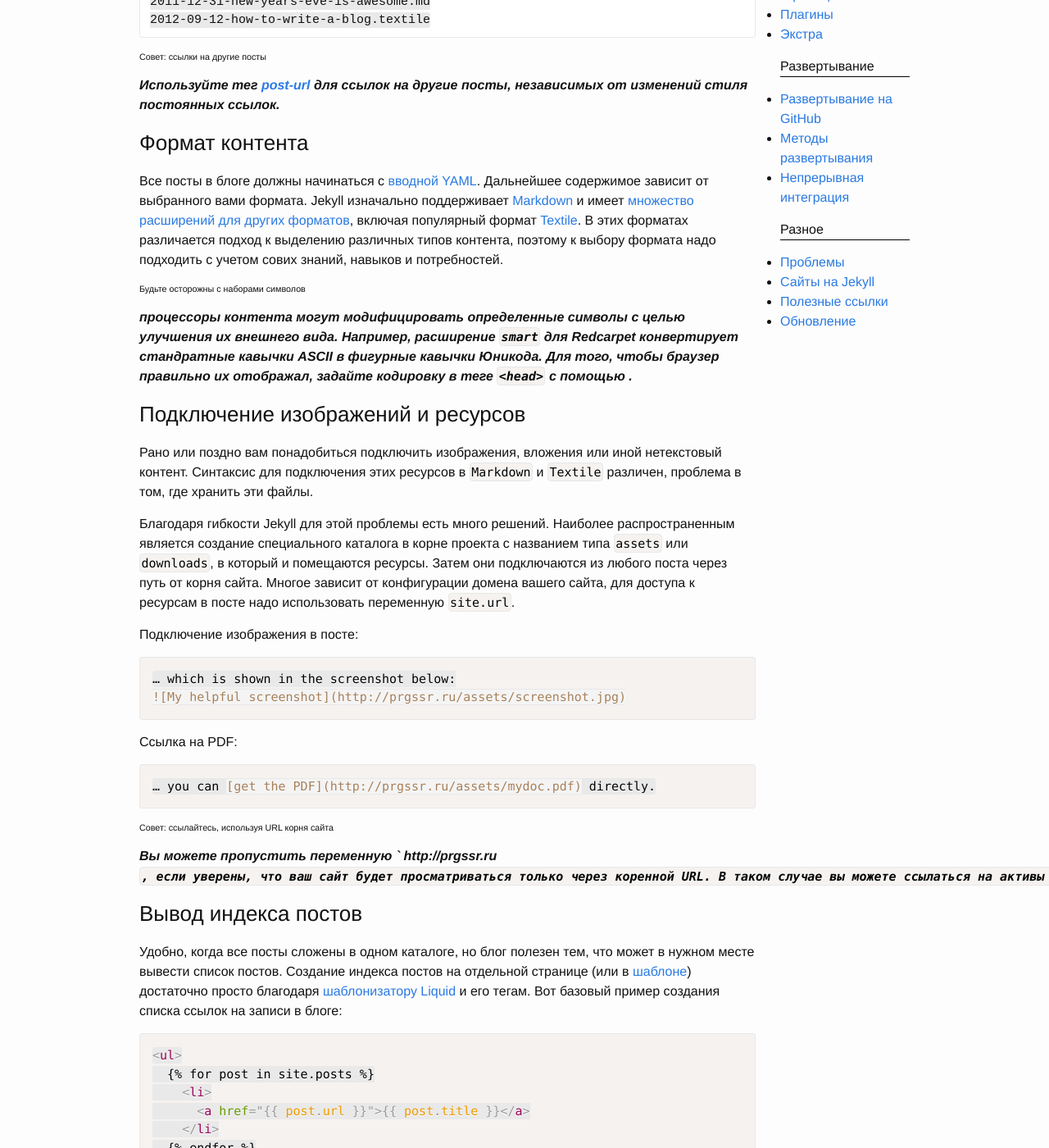
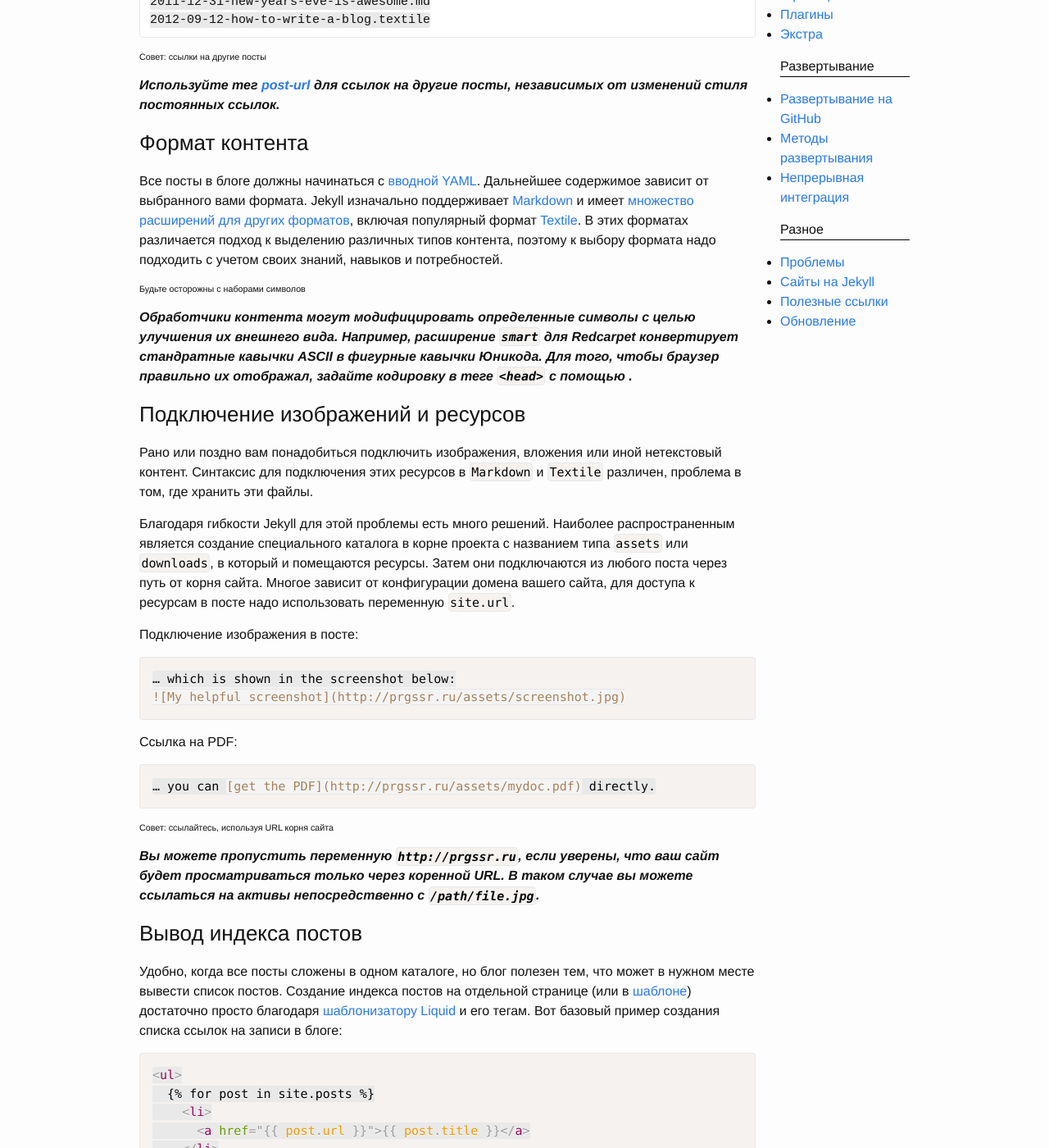
Before and after one commit to prgssr/prgssr.github.io, a Jekyll site: the page built from _documentation/08_writing_posts.markdown, in a window 1280 px wide and 1400 px high, scrolled down 807 px. Shown: the whole window at 82% size. Built offline with Jekyll 4.4.1, drawn with Linux system fonts in a browser that asks for light colours; some of the changed text lies outside the part shown.

Commit message:
Update 08_writing_posts.markdown

````diff
--- a/_documentation/08_writing_posts.markdown
+++ b/_documentation/08_writing_posts.markdown
@@ -32,10 +32,10 @@
 
 ### Формат контента
 
-Все посты в блоге должны начинаться с [вводной YAML](/documentation/07_frontmatter.html). Дальнейшее содержимое зависит от выбранного вами формата. Jekyll  изначально поддерживает [Markdown](http://daringfireball.net/projects/markdown/) и имеет [множество расширений для других форматов](/documentation/20_plugins.html#converters-1), включая популярный формат [Textile](http://redcloth.org/textile). В этих форматах различается подход к выделению различных типов контента, поэтому к выбору формата надо подходить с учетом сових знаний, навыков и потребностей.
+Все посты в блоге должны начинаться с [вводной YAML](/documentation/07_frontmatter.html). Дальнейшее содержимое зависит от выбранного вами формата. Jekyll  изначально поддерживает [Markdown](http://daringfireball.net/projects/markdown/) и имеет [множество расширений для других форматов](/documentation/20_plugins.html#converters-1), включая популярный формат [Textile](http://redcloth.org/textile). В этих форматах различается подход к выделению различных типов контента, поэтому к выбору формата надо подходить с учетом своих знаний, навыков и потребностей.
 
 ###### Будьте осторожны с наборами символов
-***процессоры контента могут модифицировать определенные символы с целью улучшения их внешнего вида. Например, расширение `smart` для Redcarpet конвертирует стандратные кавычки ASCII в фигурные кавычки Юникода. Для того, чтобы браузер правильно их отображал, задайте кодировку в теге `<head>` с помощью <meta charset="utf-8">.***
+***Обработчики контента могут модифицировать определенные символы с целью улучшения их внешнего вида. Например, расширение `smart` для Redcarpet конвертирует стандратные кавычки ASCII в фигурные кавычки Юникода. Для того, чтобы браузер правильно их отображал, задайте кодировку в теге `<head>` с помощью <meta charset="utf-8">.***
 
 ### Подключение изображений и ресурсов
 
@@ -57,7 +57,7 @@
 ```
 
 ###### Совет: ссылайтесь, используя URL корня сайта
-***Вы можете пропустить переменную ` {{ site.url }} `, если уверены, что ваш сайт будет просматриваться только через коренной URL. В таком случае вы можете ссылаться на активы непосредственно с `/path/file.jpg`.***
+***Вы можете пропустить переменную `{{ site.url }}`, если уверены, что ваш сайт будет просматриваться только через коренной URL. В таком случае вы можете ссылаться на активы непосредственно с `/path/file.jpg`.***
 
 ### Вывод индекса постов
 
@@ -76,7 +76,7 @@
 {% endraw %}
 Конечно, это самый простой образец - у вас есть полный контроль над внешним видом и структурой сайта. Подробнее кастомизация описана в разделе ["как работают шаблоны"](http://jekyllrb.com/docs/templates/).
 
-Запомните, что переменная ` post` из примера существует только внутри цикла ` for`. Если вам нужен доступ к текущей странице/посту, используйте переменную `page`.
+Запомните, что переменная `post` из примера существует только внутри цикла `for`. Если вам нужен доступ к текущей странице/посту, используйте переменную `page`.
 
 ### Выдержка из постов
 
@@ -100,7 +100,7 @@
 {{ post.excerpt | remove: '<p>' | remove: '</p>' }}
 ```
 {% endraw %}
-Если вас не устраивает атоматическая генерация выдержки, вы можете задать собственную настройку ` excerpt` внутри вводной. Также вы можете определить во вводной собственный сепаратор выдержки `excerpt_separator `.
+Если вас не устраивает атоматическая генерация выдержки, вы можете задать собственную настройку `excerpt` внутри вводной. Также вы можете определить во вводной собственный сепаратор выдержки `excerpt_separator`.
 
 ```yaml
 ---
@@ -112,7 +112,7 @@
 Out-of-excerpt
 ```
 
-Полностью отключить выдержку можно задав `excerpt_separator` значение ` ""`.
+Полностью отключить выдержку можно задав `excerpt_separator` значение `""`.
 
 Также как и весь остальной контент, сгенерированный Liquid, вы можете обработать выдержку фильтром `| strip_html ` для удаления всех тегов HTML. Это особо полезно если вы хотите вывести выдержку внутри тега `meta="description"` в `head` или в ином месте, где HTML-теги будут лишними.
 
````
